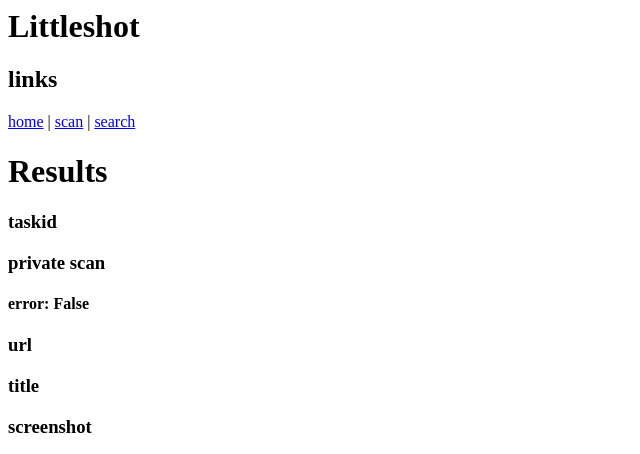
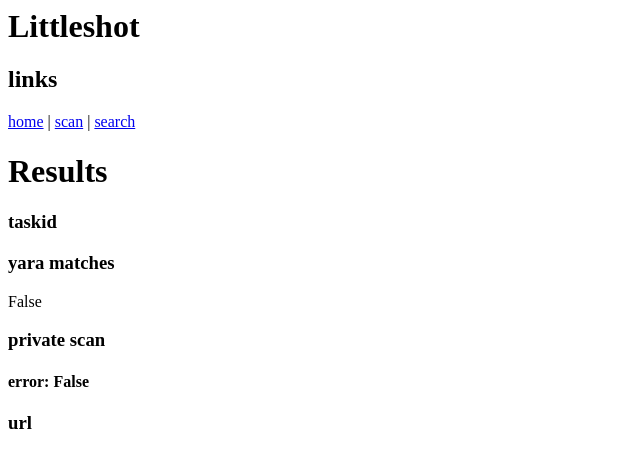
Before and after one commit to BoredHackerBlog/littleshot, a Flask app: template app/templates/results.html in a window 1280 px wide. Shown: the top 454 px of the page, without its empty margins (0-640 px from the left). Run offline with Flask 2, Linux system fonts and the light colour scheme; the template is opened without the code that fills it, so the values that code supplies are empty.

Commit message:
added yara

```diff
--- a/app/templates/results.html
+++ b/app/templates/results.html
@@ -5,6 +5,9 @@
 
 <h3>taskid</h3>
 {{ taskinfo.taskid }}
+
+<h3>yara matches</h3>
+{{ taskinfo.yara_matches|default("False") }}
 
 <h3>private scan</h3>
 {{ taskinfo.private }}
--- a/worker/worker.py
+++ b/worker/worker.py
@@ -8,6 +8,9 @@ from playwright.sync_api import sync_playwright
 from minio import Minio
 import io
 import pymongo
+
+import yara
+rules = yara.compile('./yara/rules.yar')
 
 MINIO_SERVER = os.environ['MINIO_SERVER']
 MINIO_ACCESS_KEY = os.environ['MINIO_ACCESS_KEY']
@@ -90,6 +93,7 @@ def screenshot(taskid, url, private):
             data['content'] = page.content() # gets page content/html
             data['content_sha256'] = hashlib.sha256(str.encode(data['content'])).hexdigest() # hash the content/html
             data['links'] = list(set(re.findall("href=[\"\'](.*?)[\"\']", data['content']))) # extract links, may not be accurate... https://www.kite.com/python/answers/how-to-get-href-links-from-urllib-urlopen-in-python
+            data['yara_matches'] = str(rules.match(data=data['content']))
             object_name = taskid + ".png" # file name for minio file upload
             minioclient.put_object(MINIO_BUCKET,object_name,io.BytesIO(png),length=len(png),content_type="image/png") # upload the file to minio
         except Exception as e:
```
Also changed, not shown: 2 other files.
